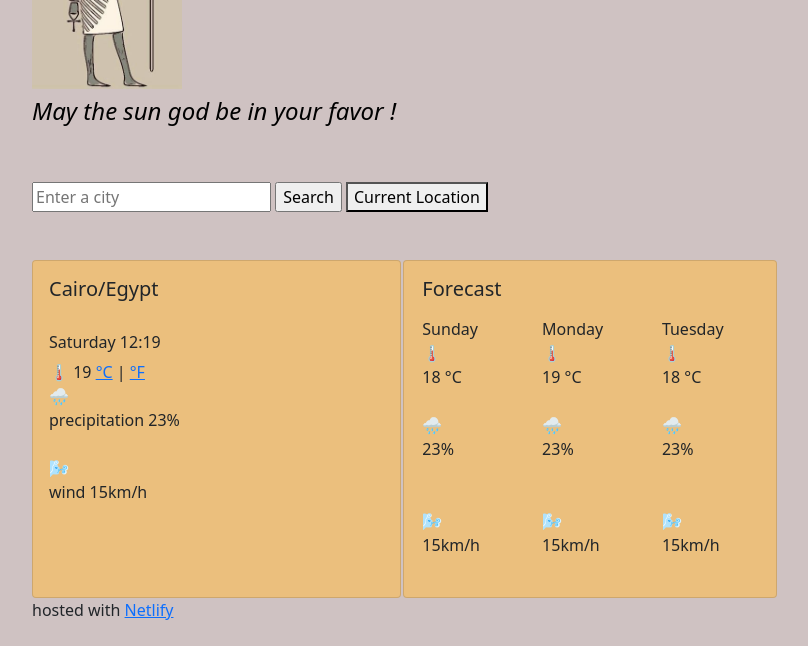
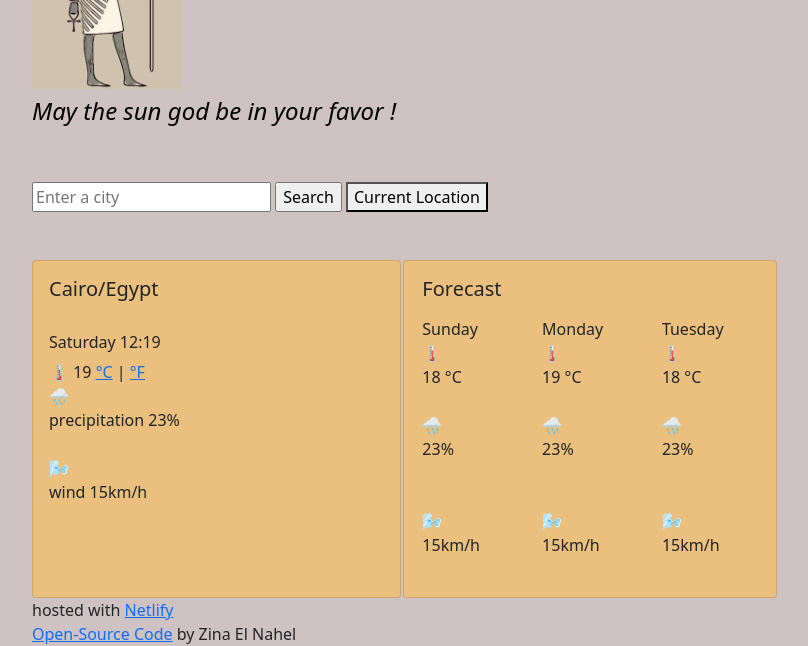
Before and after one commit to zinaelnahel/weather, a plain HTML site: page index.html in a window 1280 px wide. Shown: the part 179-825 px from the top of the page, without its empty margins (50-858 px from the left). Before the commit the page ends 801 px from the top, so only its background shows below. Drawn offline with nearby package versions, Linux system fonts and the light colour scheme.

Commit message:
Update index.html

```diff
--- a/index.html
+++ b/index.html
@@ -105,7 +105,8 @@
   </div>
 </div>
         </div>
-     <footer>hosted with <a href="https://www.netlify.com">Netlify</a></footer>
+     <footer>hosted with <a href="https://www.netlify.com">Netlify</a> <br>
+    <a href="https://github.com/zinaelnahel/weather">Open-Source Code</a> by Zina El Nahel  </footer>
     <script src="css/index.js"></script>
   </body>
 </html>
```
